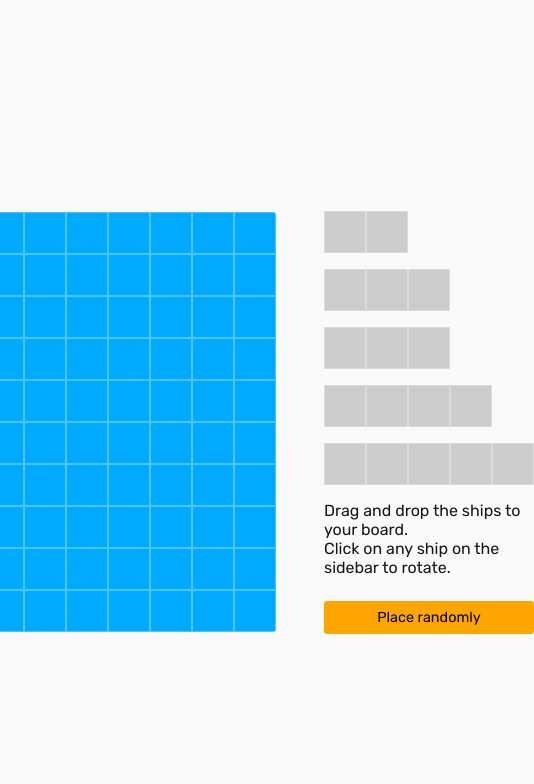
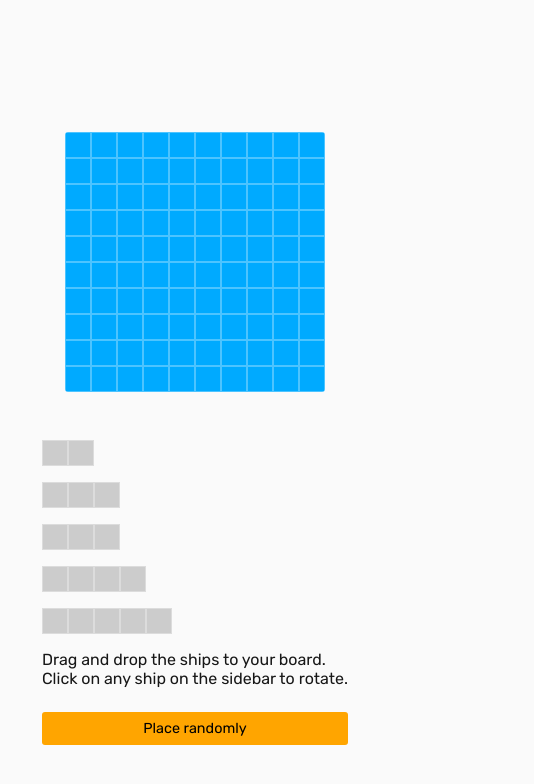
Before and after one commit to shonebinu/battleship, a website built with webpack: page src/index.html in a window 390 px wide. Shown: the whole page, 534 px wide, since content can reach past the window. Built offline with nearby package versions, Linux system fonts and the light colour scheme.

Commit message:
feat: mobile responsiveness

```diff
--- a/src/styles.css
+++ b/src/styles.css
@@ -20,6 +20,7 @@ body {
   justify-content: center;
   align-items: center;
   flex-direction: column;
+  padding: 1rem;
 }
 
 main {
@@ -137,3 +138,21 @@ div[data-x][data-y] {
 #player1 .ship.dragover {
   background: var(--ship-shot);
 }
+
+@media only screen and (max-width: 768px) {
+  main {
+    flex-direction: column;
+  }
+
+  div[data-x][data-y] {
+    width: 1.5rem;
+  }
+
+  .draggable > div {
+    width: 1.5rem;
+  }
+
+  section:first-child {
+    align-items: flex-start;
+  }
+}
```
